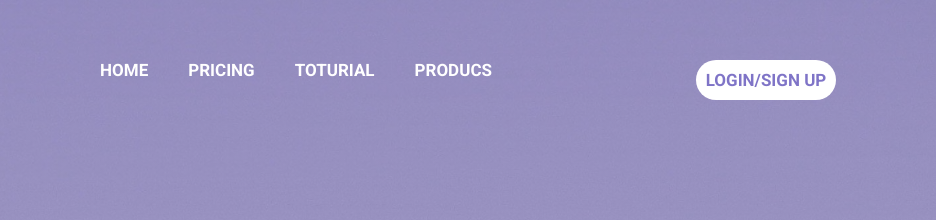
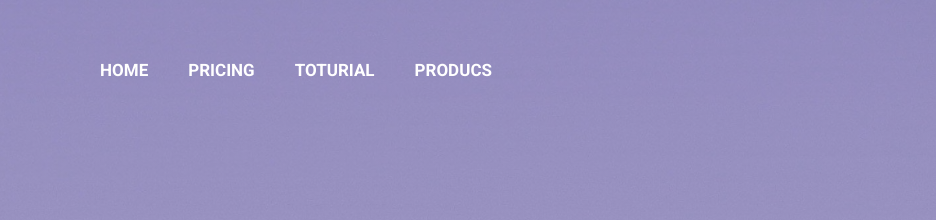
Before and after one commit to alimahmoodi/construe, a website: page signup.html in a window 1280 px wide. Shown: the top 220 px of the page, 344-1280 px from the left. Drawn offline with Linux system fonts and the light colour scheme.

Commit message:
delete signup botton in signup page

```diff
--- a/signup.html
+++ b/signup.html
@@ -68,9 +68,9 @@
                         <img src="img/Construe.png" alt="logo" class="main-logo__img" />
                     </div>
                 </div>
-                <div class="btn__login-container">
+                <!-- <div class="btn__login-container">
                     <a href="signup.html" class="btn btn--login">login/sign up</a>
-                </div>
+                </div> -->
 
                 <div class="form__container ">
                     <input
```
